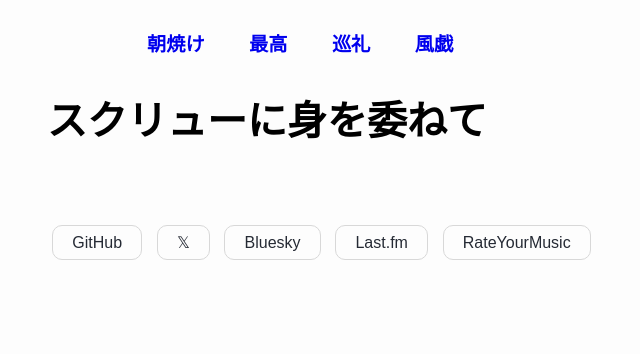
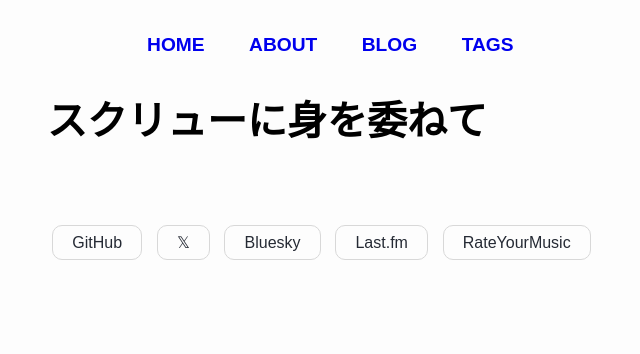
Before and after one commit to nhennoejo/nhennoejo.github.io, an Astro site: page / in a window 1280 px wide. Shown: the whole page, without its empty margins (253-893 px from the left). Built offline with nearby package versions, Linux system fonts and the light colour scheme; Astro itself is replaced by a stand-in of ours.

Commit message:
ヘッダーの見出しを分かりやすい単語に変換

```diff
--- a/src/components/Navigation.astro
+++ b/src/components/Navigation.astro
@@ -3,8 +3,8 @@
 ---
 
 <div class="nav-links">
-  <a href="/">朝焼け</a>
-  <a href="/about/">最高</a>
-  <a href="/blog/">巡礼</a>
-  <a href="/tags">風戯</a>
+  <a href="/">home</a>
+  <a href="/about/">about</a>
+  <a href="/blog/">blog</a>
+  <a href="/tags">tags</a>
 </div>
```
